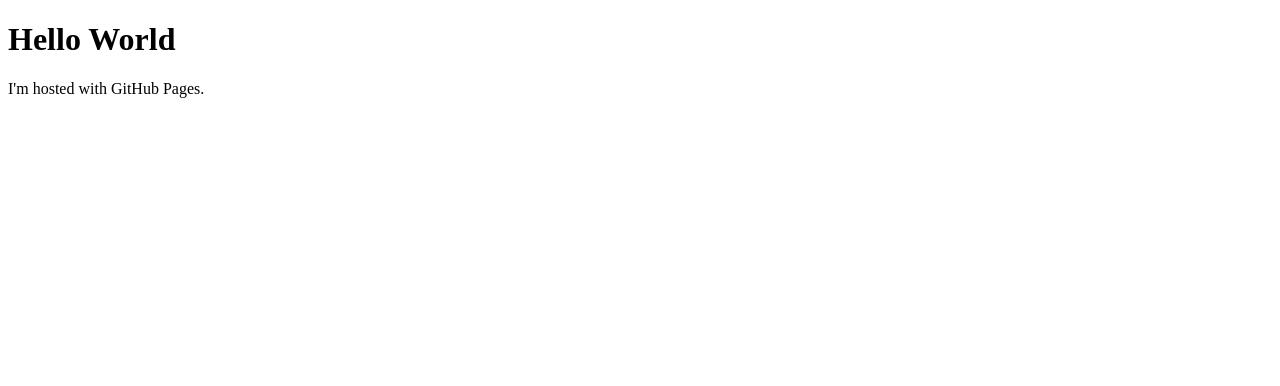
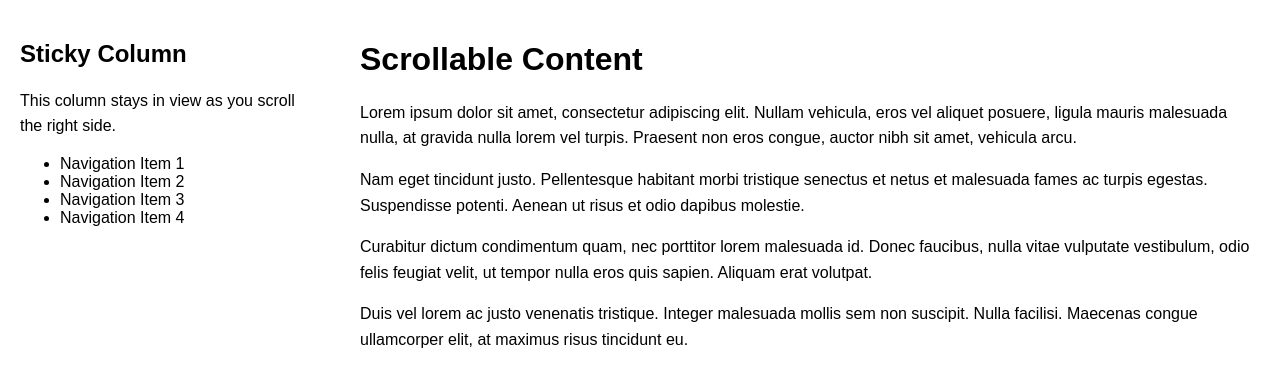
Before and after one commit to noahgkzucker/noahgkzucker.github.io, a plain HTML site: page index.html in a window 1280 px wide. Drawn offline with Linux system fonts and the light colour scheme; a web font is replaced by a local one.

Commit message:
Update index.html

```diff
--- a/index.html
+++ b/index.html
@@ -1,7 +1,58 @@
 <!DOCTYPE html>
-<html>
+<html lang="en">
+<head>
+  <meta charset="UTF-8">
+  <meta name="viewport" content="width=device-width, initial-scale=1.0">
+  <title>Minimalist Two-Column Layout</title>
+  <link rel="stylesheet" href="https://use.typekit.net/zkk7mri.css">
+  <style>
+    body {
+      margin: 0;
+      font-family: "neue-haas-unica", sans-serif;
+    }
+
+    .container {
+      display: flex;
+      flex-wrap: nowrap;
+    }
+
+    .left-column {
+      position: sticky;
+      top: 0;
+      width: 25%;
+      height: 100vh;
+      padding: 20px;
+    }
+
+    .right-column {
+      width: 75%;
+      padding: 20px;
+    }
+
+    p {
+      line-height: 1.6;
+    }
+  </style>
+</head>
 <body>
-<h1>Hello World</h1>
-<p>I'm hosted with GitHub Pages.</p>
+  <div class="container">
+    <div class="left-column">
+      <h2>Sticky Column</h2>
+      <p>This column stays in view as you scroll the right side.</p>
+      <ul>
+        <li>Navigation Item 1</li>
+        <li>Navigation Item 2</li>
+        <li>Navigation Item 3</li>
+        <li>Navigation Item 4</li>
+      </ul>
+    </div>
+    <div class="right-column">
+      <h1>Scrollable Content</h1>
+      <p>Lorem ipsum dolor sit amet, consectetur adipiscing elit. Nullam vehicula, eros vel aliquet posuere, ligula mauris malesuada nulla, at gravida nulla lorem vel turpis. Praesent non eros congue, auctor nibh sit amet, vehicula arcu.</p>
+      <p>Nam eget tincidunt justo. Pellentesque habitant morbi tristique senectus et netus et malesuada fames ac turpis egestas. Suspendisse potenti. Aenean ut risus et odio dapibus molestie.</p>
+      <p>Curabitur dictum condimentum quam, nec porttitor lorem malesuada id. Donec faucibus, nulla vitae vulputate vestibulum, odio felis feugiat velit, ut tempor nulla eros quis sapien. Aliquam erat volutpat.</p>
+      <p>Duis vel lorem ac justo venenatis tristique. Integer malesuada mollis sem non suscipit. Nulla facilisi. Maecenas congue ullamcorper elit, at maximus risus tincidunt eu.</p>
+    </div>
+  </div>
 </body>
 </html>
```
